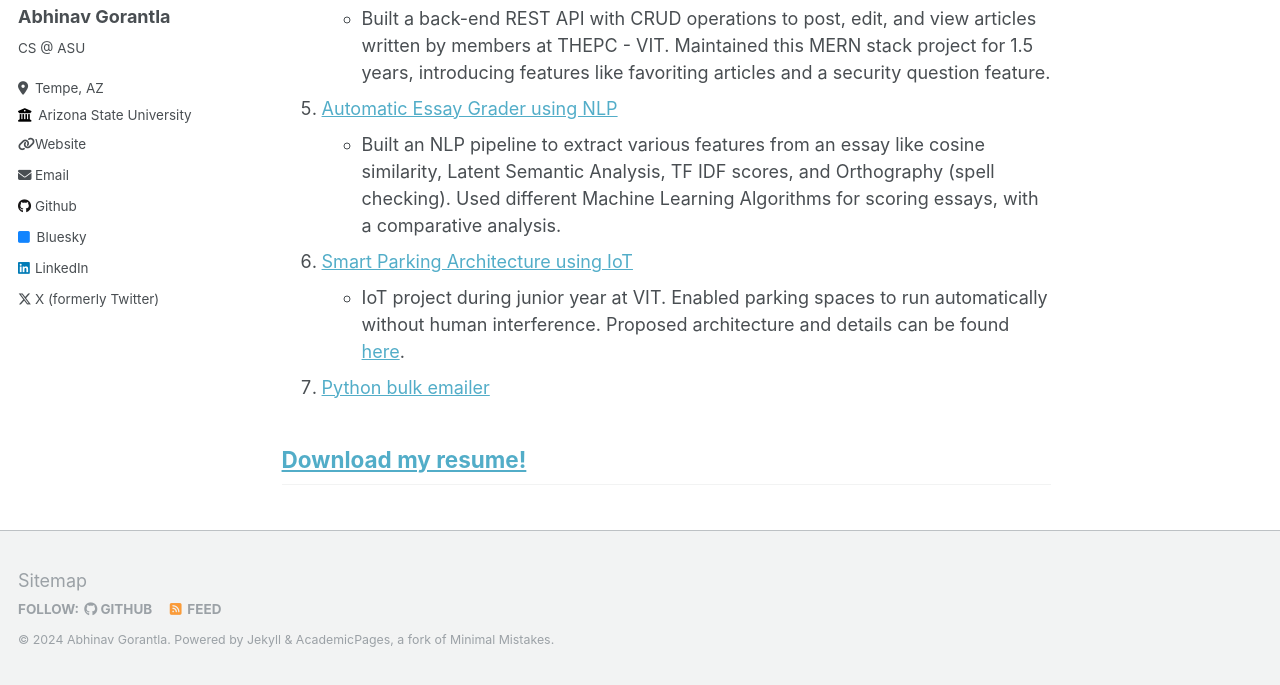
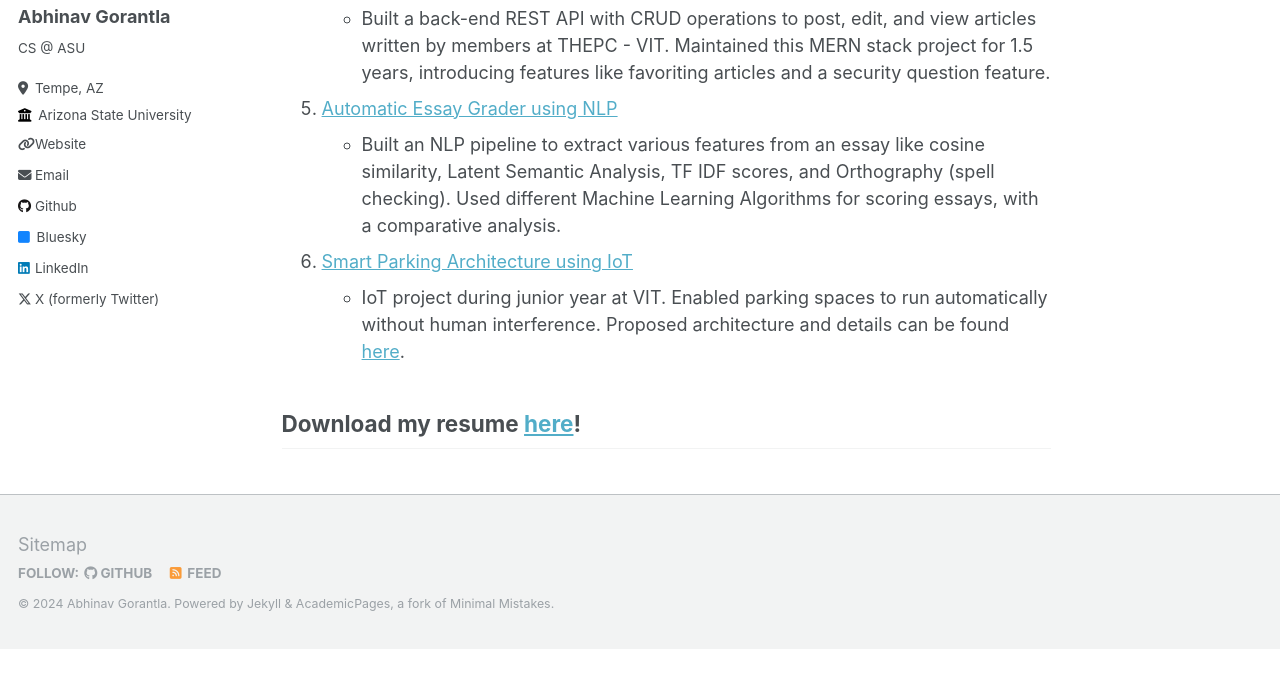
Before and after one commit to AbhinavGor/abhinavgor.github.io, a Jekyll site: the page built from _pages/about.md, in a window 1280 px wide and 900 px high, scrolled down 1144 px, cut to the strip 215-900 px from the top of the window. Built offline with Jekyll 4.4.1, drawn with Linux system fonts in a browser that asks for light colours; after the commit the page ends 2008 px from its top, so only the background shows below that.

Commit message:
modified cv and added resume link to about.md

```diff
--- a/_pages/about.md
+++ b/_pages/about.md
@@ -45,6 +45,4 @@ redirect_from:
 6. [Smart Parking Architecture using IoT](https://github.com/AbhinavGor/Smart-Parking-System---IoT-Project)
    - IoT project during junior year at VIT. Enabled parking spaces to run automatically without human interference. Proposed architecture and details can be found [here](https://drive.google.com/file/d/1-s5y2Cf95go4HA1bf-WU8jk31cO4_1c2/view?usp=sharing).
 
-7. [Python bulk emailer](https://github.com/AbhinavGor/Bulk-Emailer)
-
-## [Download my resume!](abhinav_gorantla_resume.pdf)
+## Download my resume [here](/files/abhinav_gorantla_resume.pdf)!
```
Also changed, not shown: _pages/cv.md (line endings or trailing spaces), 4 other files.
